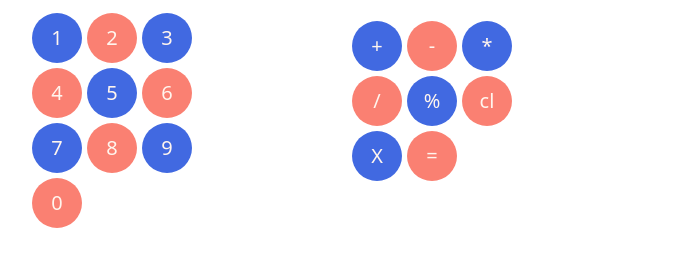
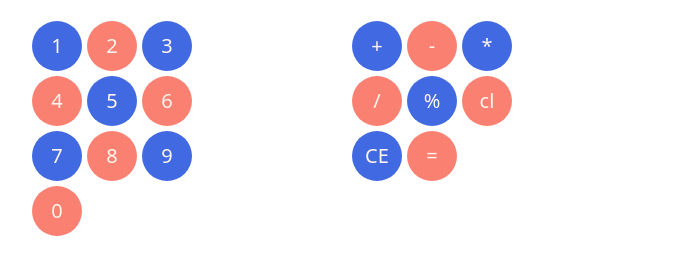
Before and after one commit to anilkapse1/js-calculator, a plain HTML site: page index.html in a window 1280 px wide. Shown: the part 135-410 px from the top of the page, without its empty margins (300-979 px from the left). Drawn offline with nearby package versions, Linux system fonts and the light colour scheme.

Commit message:
changed icoon

```diff
--- a/index.html
+++ b/index.html
@@ -27,7 +27,7 @@
             </div>
         </div>
         <div class="row">
-            <div class="col-sm-12 col-md-6">
+            <div class="col-sm-12 col-md-6 mt-2">
                 <div class="numbers">
                     <span class="rounded-circle d-flex justify-content-center align-items-center">1</span>
                     <span class="rounded-circle d-flex justify-content-center align-items-center">2</span>
@@ -41,7 +41,7 @@
                     <span class="rounded-circle d-flex justify-content-center align-items-center">0</span>
                 </div>
             </div>
-            <div class="col-sm-12 col-md-6 mt-sm-2 mt-xs-2">
+            <div class="col-sm-12 col-md-6 mt-2">
                 <div class="action">
                     <span class="rounded-circle d-flex justify-content-center align-items-center">+</span>
                     <span class="rounded-circle d-flex justify-content-center align-items-center">-</span>
@@ -49,7 +49,7 @@
                     <span class="rounded-circle d-flex justify-content-center align-items-center">/</span>
                     <span class="rounded-circle d-flex justify-content-center align-items-center">%</span>
                     <span class="rounded-circle d-flex justify-content-center align-items-center">cl</span>
-                    <span class="rounded-circle d-flex justify-content-center align-items-center">X</span>
+                    <span class="rounded-circle d-flex justify-content-center align-items-center">CE</span>
                     <span class="rounded-circle d-flex justify-content-center align-items-center">=</span>
                 </div>
             </div>
--- a/script/script.js
+++ b/script/script.js
@@ -29,7 +29,7 @@ action.forEach((val,idx)=>{
         if(operation.includes(innerText)){
            addOp(innerText);
         }
-        else if(innerText==='X'){
+        else if(innerText==='CE'){
             subVal();
         }
         else if(innerText==='cl'){
```
